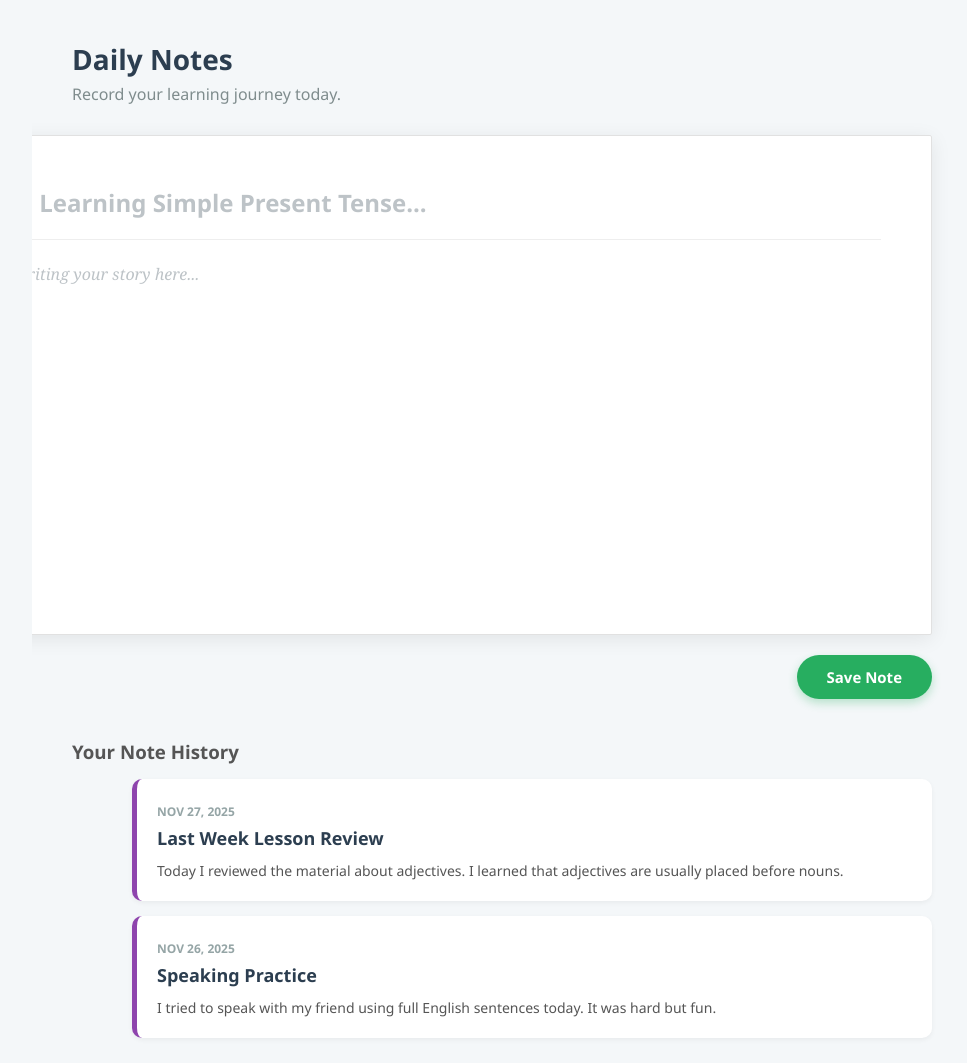
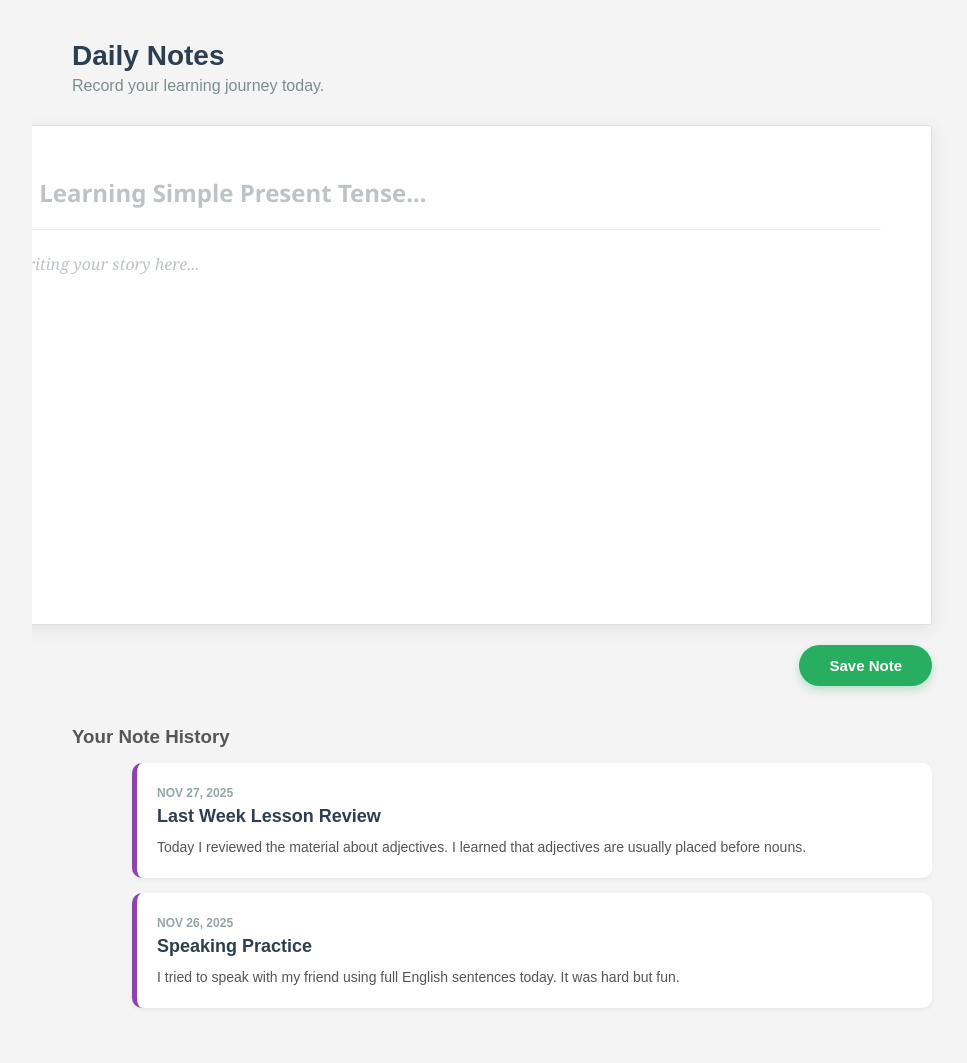
Before and after one commit to ELGHIFARY111/Diaries_Of_Learning, a PHP site: page /views/murid/catatanMurid.php in a window 1280 px wide. Shown: the whole page, without its empty margins (248-1215 px from the left). Run offline with PHP 8.4, Linux system fonts and the light colour scheme.

Commit message:
Upadte Terus

```diff
--- a/views/css/catatanMuridStyle.css
+++ b/views/css/catatanMuridStyle.css
@@ -1,18 +1,13 @@
-/* =========================================
-   1. RESET & LAYOUT DASAR
-   ========================================= */
 * {
     margin: 0;
     padding: 0;
     box-sizing: border-box;
-    font-family: 'Segoe UI', Arial, sans-serif;
+    font-family: Arial, sans-serif; /* Font standar komputer */
 }
 
 body {
-    background-color: #f4f7f9; /* Background abu-abu lembut */
+    background-color: #f4f4f4; /* Abu-abu muda */
     color: #333;
-    height: 100vh;
-    overflow: hidden; /* Body tidak scroll */
 }
 
 .container {
--- a/views/css/kerjakanMisiMuridStyle.css
+++ b/views/css/kerjakanMisiMuridStyle.css
@@ -5,11 +5,11 @@
     margin: 0;
     padding: 0;
     box-sizing: border-box;
-    font-family: Arial, sans-serif;
+    font-family: Arial, sans-serif; /* Font standar komputer */
 }
 
 body {
-    background-color: #f4f4f4;
+    background-color: #f4f4f4; /* Abu-abu muda */
     color: #333;
 }
 
--- a/views/css/kosakataMuridStyle.css
+++ b/views/css/kosakataMuridStyle.css
@@ -5,11 +5,11 @@
     margin: 0;
     padding: 0;
     box-sizing: border-box;
-    font-family: Arial, sans-serif;
+    font-family: Arial, sans-serif; /* Font standar komputer */
 }
 
 body {
-    background-color: #f4f4f4;
+    background-color: #f4f4f4; /* Abu-abu muda */
     color: #333;
 }
 
--- a/views/css/misiMuridStyle.css
+++ b/views/css/misiMuridStyle.css
@@ -5,11 +5,11 @@
     margin: 0;
     padding: 0;
     box-sizing: border-box;
-    font-family: Arial, sans-serif;
+    font-family: Arial, sans-serif; /* Font standar komputer */
 }
 
 body {
-    background-color: #f4f4f4;
+    background-color: #f4f4f4; /* Abu-abu muda */
     color: #333;
 }
 
--- a/views/css/profilMuridStyle.css
+++ b/views/css/profilMuridStyle.css
@@ -5,14 +5,12 @@
     margin: 0;
     padding: 0;
     box-sizing: border-box;
-    font-family: Arial, sans-serif;
+    font-family: Arial, sans-serif; /* Font standar komputer */
 }
 
 body {
-    background-color: #f4f4f4;
+    background-color: #f4f4f4; /* Abu-abu muda */
     color: #333;
-    overflow: hidden; /* Kunci scroll body */
-    height: 100vh;
 }
 
 .profile-card {
```
Also changed, not shown: views/css/homeMuridStyle.css (+5 -6 lines).
